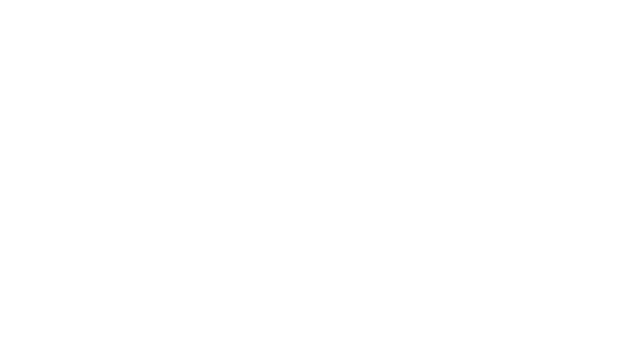
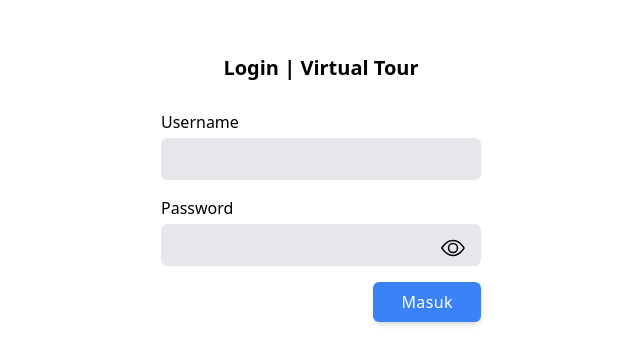
Before and after one commit to hendrialqori/360-view, a React (Vite) app: page /login in a window 1280 px wide. Before the commit this address had no page. Shown: the part 212-576 px from the top of the page, without its empty margins (319-959 px from the left). Built offline with nearby package versions, Linux system fonts and the light colour scheme.

Commit message:
feat : login pag

```diff
--- a/src/App.tsx
+++ b/src/App.tsx
@@ -15,6 +15,9 @@ function App() {
             <Route path="tour/:idTour" element={<Pages.Tour />} />
             <Route path="list-tour" element={<Pages.Tours />} />
             <Route path="editor/:idTour" element={<Pages.Editor />} />
+
+            {/* auth */}
+            <Route path="login" element={<Pages.Login />} />
           </Route>
         </Routes>
       </BrowserRouter>
--- a/src/index.css
+++ b/src/index.css
@@ -18,6 +18,10 @@
   font-size: 16px;
 }
 
+input[type='password']::-ms-reveal,
+input[type='password']::-ms-clear {
+  display: none;
+}
 
 
 .info-custom-style .in {
--- a/src/pages/_index.ts
+++ b/src/pages/_index.ts
@@ -1,4 +1,6 @@
 import { lazy } from "react";
+
+export const Login = lazy(async () => await import('@/pages/login/_index'))
 
 export const Home = lazy(async () => await import("@/pages/home/_index"));
 
--- /dev/null
+++ b/src/pages/login/_index.tsx
@@ -0,0 +1,74 @@
+import React from 'react'
+import { cn } from "@/utils/clsx";
+import { BsEye, BsEyeSlash } from "react-icons/bs";
+// import PulseLoader from 'react-spinners/PulseLoader';
+
+export default function Login() {
+
+  const [isShowPassword, setIsShowPassword] = React.useState(false)
+
+  const handleTogglePassword = () => setIsShowPassword(prev => !prev)
+
+  const handleSubmit = (e: React.SyntheticEvent) => {
+    e.preventDefault()
+  }
+
+  return (
+    <main className="w-full h-screen flex justify-center items-center">
+      <section className="w-11/12 md:w-6/12 lg:w-3/12">
+        <h2 className="text-center text-xl mb-7 font-semibold">Login | Virtual Tour</h2>
+        <form
+          onSubmit={handleSubmit}
+          className="flex flex-col gap-4"
+        >
+          <div
+            className="flex flex-col"
+            aria-label="username">
+            <label htmlFor="user" className="font-light">Username</label>
+            <input
+              type="text"
+              id="user"
+              className={cn(
+                'mt-1 py-2 block w-full rounded-md bg-gray-200 border-transparent focus:border-gray-500 focus:bg-white focus:ring-0'
+              )}
+            />
+          </div>
+          <div className="relative" aria-label="password">
+            <label htmlFor="pass" className="font-light">Password</label>
+            <input
+              type={isShowPassword ? 'text' : 'password'}
+              id="pass"
+              className={cn(
+                'mt-1 block w-full rounded-md bg-gray-200 border-transparent focus:border-gray-500 focus:bg-white focus:ring-0'
+              )}
+            />
+            <button
+              className="absolute top-10 right-4"
+              onClick={handleTogglePassword}
+            >
+              {
+                isShowPassword
+                  ? <BsEyeSlash className="text-2xl" />
+                  : <BsEye className="text-2xl" />
+              }
+
+            </button>
+          </div>
+          <button
+            type="submit"
+            className={cn(
+              "bg-blue-500 text-white rounded-md shadow-md px-7 py-[.5rem] w-max",
+              "ml-auto mr-0 tracking-wide"
+            )}
+          >
+            Masuk
+            {/* <PulseLoader color='white' size={10} className='translate-y-1' />  */}
+          </button>
+        </form>
+      </section>
+      <footer className="fixed bottom-10">
+        <p className="text-gray-100">Powered by shinta VR</p>
+      </footer>
+    </main>
+  )
+}
```
Also changed, not shown: 28 other files (tests, documents, lock files or other folders).
